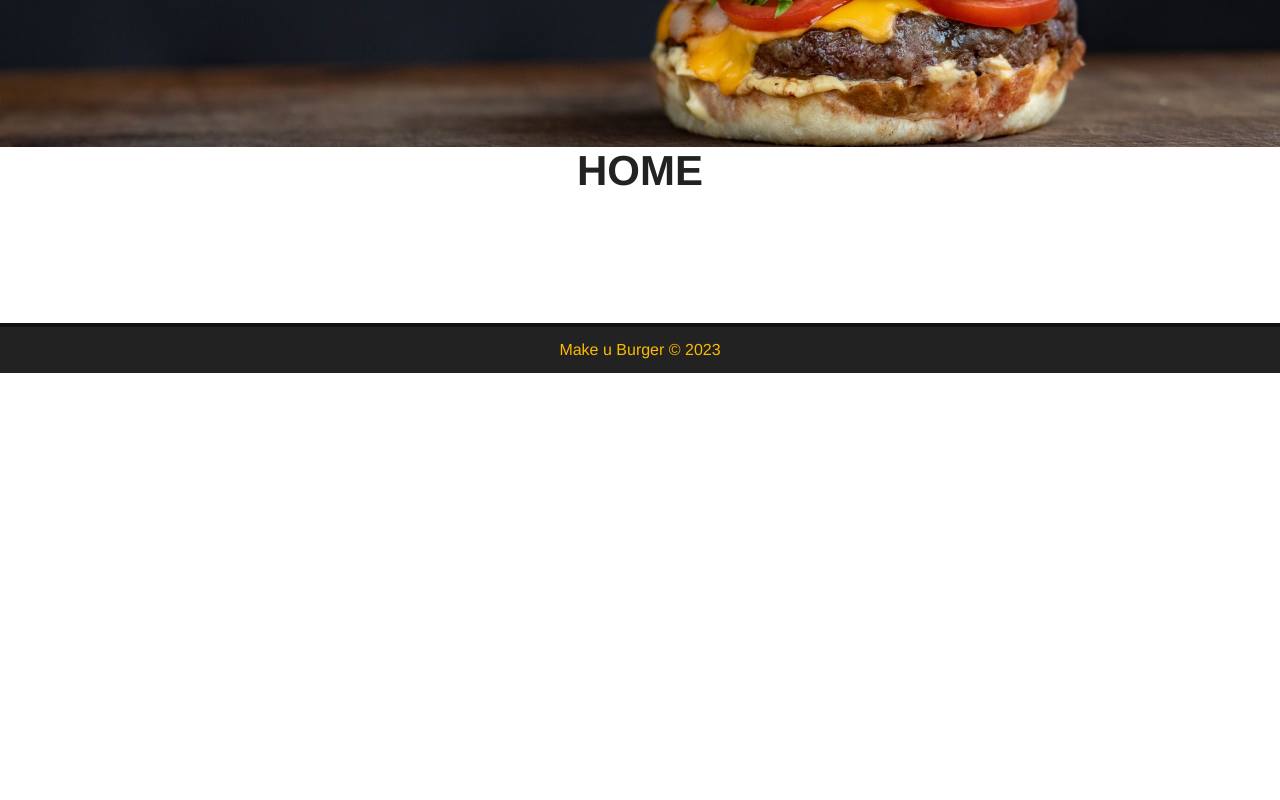
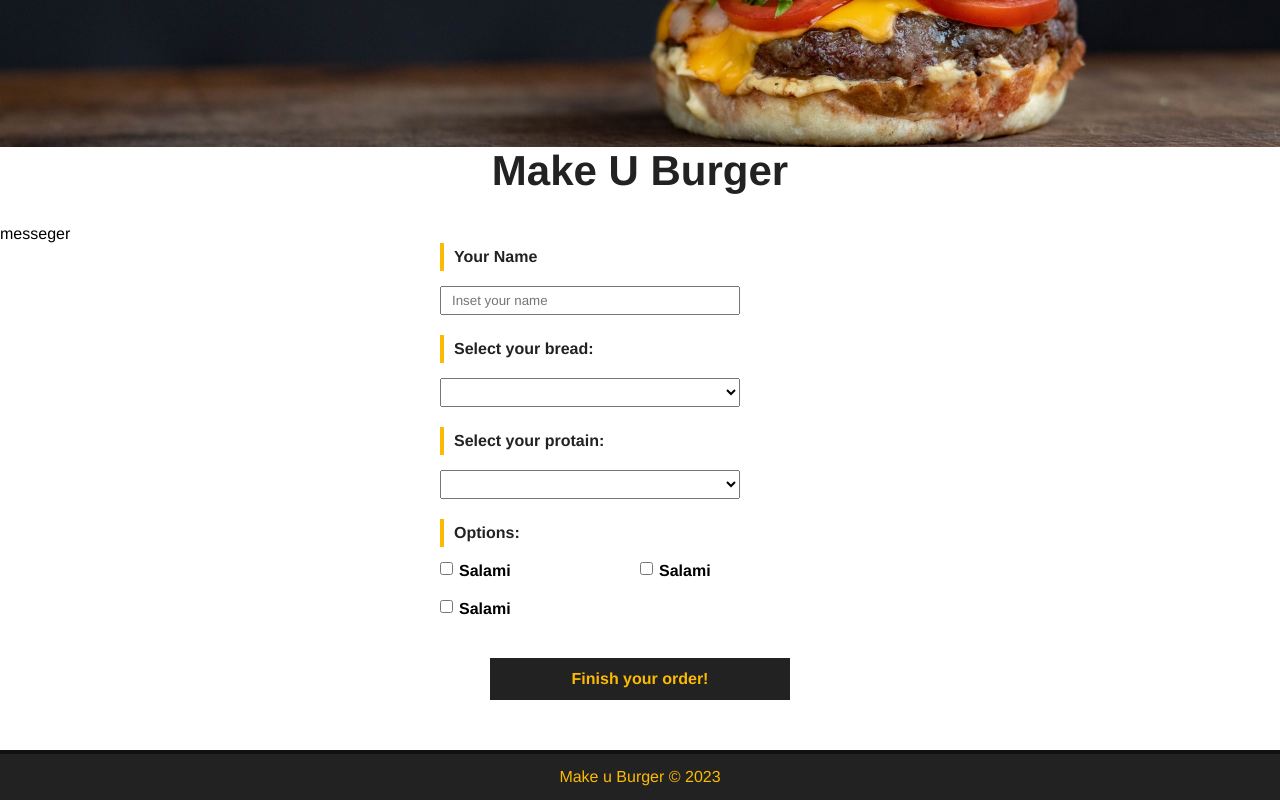
Before and after one commit to BezerraPedrinho/MakeYourBurguer, a Vue app: page / in a window 1280 px wide. Shown: the part 427-1227 px from the top of the page. Before the commit the page ends 800 px from the top, so only its background shows below. Built offline with nearby package versions, Linux system fonts and the light colour scheme.

Commit message:
add form and style

```diff
--- /dev/null
+++ b/src/components/BurgerForm.vue
@@ -0,0 +1,159 @@
+<template>
+  <div>
+    <p>messeger</p>
+    <div>
+      <form id="burger-form">
+        <div class="input-container">
+          <label class="input-container__label" for="name">Your Name</label>
+          <input
+            class="input-container__input"
+            type="text"
+            id="name"
+            name="name"
+            v-model="name"
+            placeholder="Inset your name"
+          />
+        </div>
+
+        <div class="input-container">
+          <label class="input-container__label" for="bread "
+            >Select your bread:</label
+          >
+          <select
+            class="input-container__select"
+            name="bread"
+            id="bread"
+            v-model="bread"
+          >
+            <option value="">types of bread</option>
+            <option value="wholeGrain">whole grain</option>
+          </select>
+        </div>
+
+        <div class="input-container">
+          <label class="input-container__label" for="protain"
+            >Select your protain:</label
+          >
+          <select
+            class="input-container__select"
+            name="protain"
+            id="protain"
+            v-model="protain"
+          >
+            <option value="">Types of protain</option>
+            <option value="meat">Meat</option>
+          </select>
+        </div>
+
+        <div class="input-container input-container__checkbox">
+          <label class="input-container__label" for="options">Options:</label>
+
+          <div class="checkbox-container">
+            <div class="checkbox-container__path">
+              <input
+                class="input-container__input checkbox-container__checkbox"
+                type="checkbox"
+                name="options"
+                v-model="options"
+                value="salami"
+              />
+              <span class="checkbox-container__span">Salami</span>
+            </div>
+            <div class="checkbox-container__path">
+              <input
+                class="input-container__input checkbox-container__checkbox"
+                type="checkbox"
+                name="options"
+                v-model="options"
+                value="salami"
+              />
+              <span class="checkbox-container__span">Salami</span>
+            </div>
+            <div class="checkbox-container__path">
+              <input
+                class="input-container__input checkbox-container__checkbox"
+                type="checkbox"
+                name="options"
+                v-model="options"
+                value="salami"
+              />
+              <span class="checkbox-container__span">Salami</span>
+            </div>
+          </div>
+        </div>
+        <div class="input-container">
+          <input
+            class="input-container__input input-container__submit"
+            type="submit"
+            value="Finish your order!"
+          />
+        </div>
+      </form>
+    </div>
+  </div>
+</template>
+<script>
+export default {
+  name: "BurgerForm",
+};
+</script>
+<style scoped>
+#burger-form {
+  max-width: 400px;
+  margin: 0 auto;
+}
+
+.input-container {
+  display: flex;
+  flex-direction: column;
+  margin-bottom: 20px;
+}
+.input-container__label {
+  font-weight: bold;
+  margin-bottom: 15px;
+  color: #222;
+  padding: 5px 10px;
+  border-left: 4px solid #fcba03;
+}
+
+.input-container__select,
+.input-container__input {
+  padding: 5px 10px;
+  width: 300px;
+}
+.checkbox-container {
+  display: flex;
+  flex-direction: row;
+  flex-wrap: wrap;
+}
+
+.checkbox-container__path {
+  display: flex;
+  align-items: flex-start;
+  width: 50%;
+  margin-bottom: 20px;
+}
+.checkbox-container__checkbox {
+  display: flex;
+  width: auto;
+}
+.checkbox-container__span {
+  margin-left: 6px;
+  font-weight: Bold;
+}
+.input-container__submit {
+  background-color: #222;
+  font-weight: bold;
+  border: 2px solid #222;
+  color: #fcba03;
+  padding: 10px;
+  font-size: 16px;
+  margin: 0 auto;
+  cursor: pointer;
+  transition: 0.5s;
+}
+.input-container__submit:hover {
+  background-color: transparent;
+  color: #222;
+}
+</style>
--- a/src/components/Footer.vue
+++ b/src/components/Footer.vue
@@ -18,7 +18,6 @@ export default {
   align-items: center;
   justify-content: center;
   width: 100%;
-  position: absolute;
-  bottom: 0px;
+  margin-top: 50px;
 }
 </style>
--- a/src/views/HomeView.vue
+++ b/src/views/HomeView.vue
@@ -1,17 +1,20 @@
 <template>
   <div class="main-container">
     <Banner />
-    <h1>HOME</h1>
+    <h1>Make U Burger</h1>
+    <BurgerForm />
   </div>
 </template>
 
 <script>
+import BurgerForm from "../components/BurgerForm.vue";
 import Banner from "../components/Banner.vue";
 
 export default {
   name: "HomeView",
   components: {
     Banner,
+    BurgerForm,
   },
 };
 </script>
```
